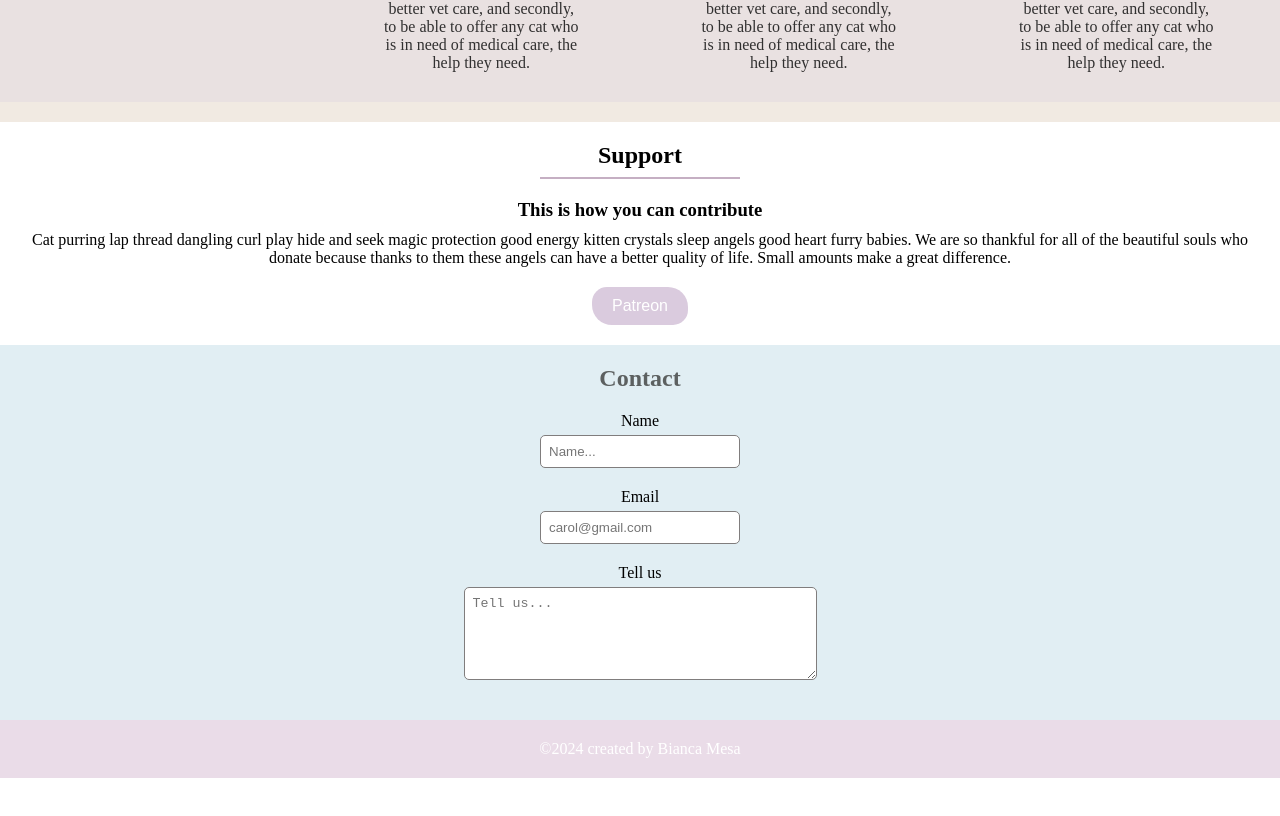
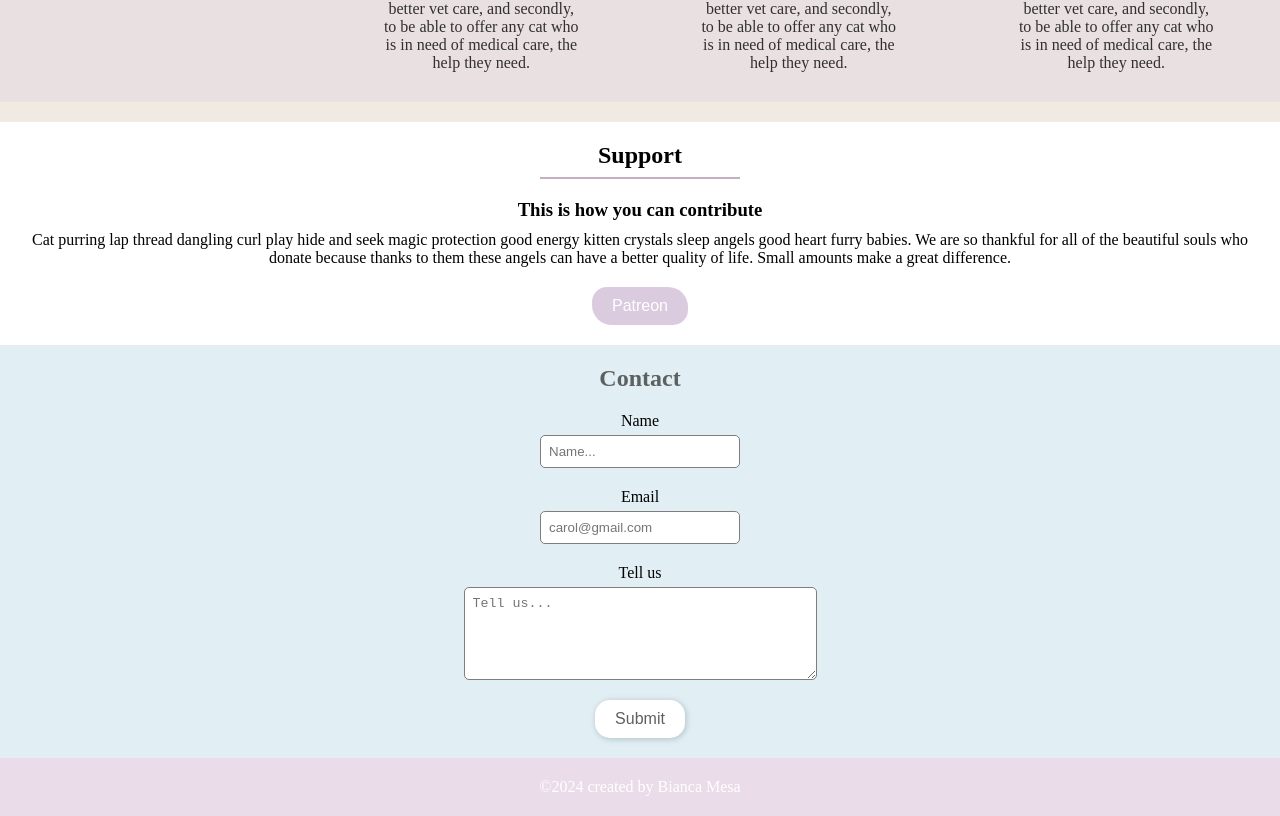
Before and after one commit to BiancaMesa/cat-charity, a React (Vite) app: page / in a window 1280 px wide. Shown: the part 1919-2735 px from the top of the page. Before the commit the page ends 2697 px from the top, so only its background shows below. Built offline with nearby package versions, Linux system fonts and the light colour scheme.

Commit message:
contact form - submit button; target blank added to patreon button

```diff
--- a/src/components/Contact.jsx
+++ b/src/components/Contact.jsx
@@ -14,6 +14,7 @@ function Contact() {
             {/* <input className="contactContainer__form--inputDescription" id="description" name="description" type="text" placeholder="Tell us..."/> */}
             <textarea className="contactContainer__form--inputDescription"  rows="5" cols="40" id="description" placeholder="Tell us...">
             </textarea>
+            <button className="contactContainer__form--submitButton">Submit</button>
         </form>
     </section>
   );
--- a/src/components/Support.jsx
+++ b/src/components/Support.jsx
@@ -9,7 +9,7 @@ function Support() {
         <p className="supportContainer__description">Cat purring lap thread dangling curl play hide and seek magic protection good energy kitten crystals sleep angels good heart furry babies.
         We are so thankful for all of the beautiful souls who donate because thanks to them these angels can have a better quality of life.
         Small amounts make a great difference.</p>
-        <button className="supportContainer__patreonButton">Patreon</button>
+        <button className="supportContainer__patreonButton" target="_blank">Patreon</button>
     </section>
   );
 }
--- a/src/scss/components/Contact.scss
+++ b/src/scss/components/Contact.scss
@@ -36,5 +36,17 @@
             border-radius: 5px;
             border: 1px solid rgb(128, 125, 125);
         }
+
+        &--submitButton {
+            padding: 10px;
+            background-color: white;
+            color: rgb(92, 96, 96);
+            border: none;
+            border-radius: 15px;
+            padding: 10px 20px;
+            font-size: 16px;
+            box-shadow: 1px 1px 5px 1px rgb(186, 204, 211);
+            cursor: pointer;
+        }
     }
 }
--- a/src/scss/components/Support.scss
+++ b/src/scss/components/Support.scss
@@ -42,6 +42,7 @@
         border-radius: 15px 20px;
         padding: 10px 20px;
         font-size: 16px;
+        //box-shadow: 1px 1px 5px 1px rgb(218, 203, 222);
         cursor: pointer;
     }
 }
```
